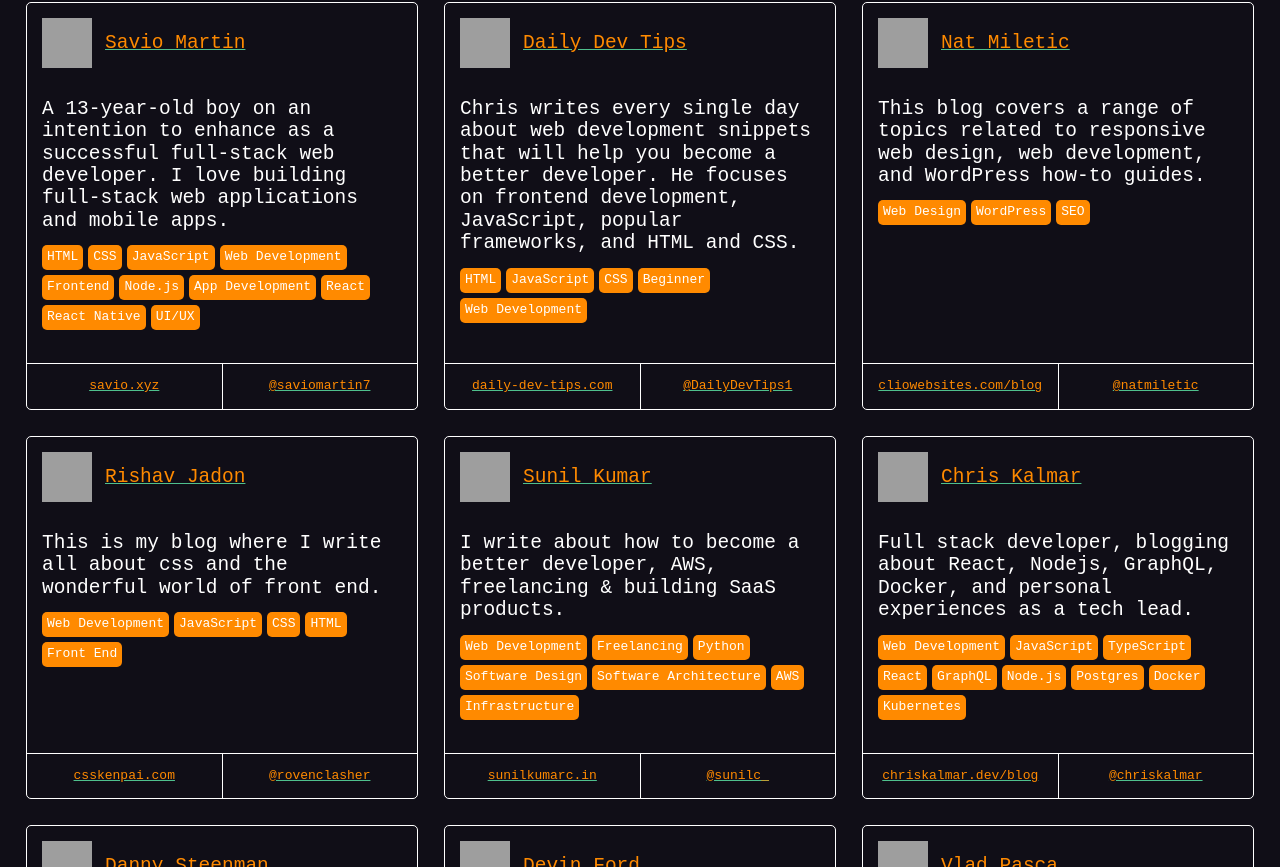
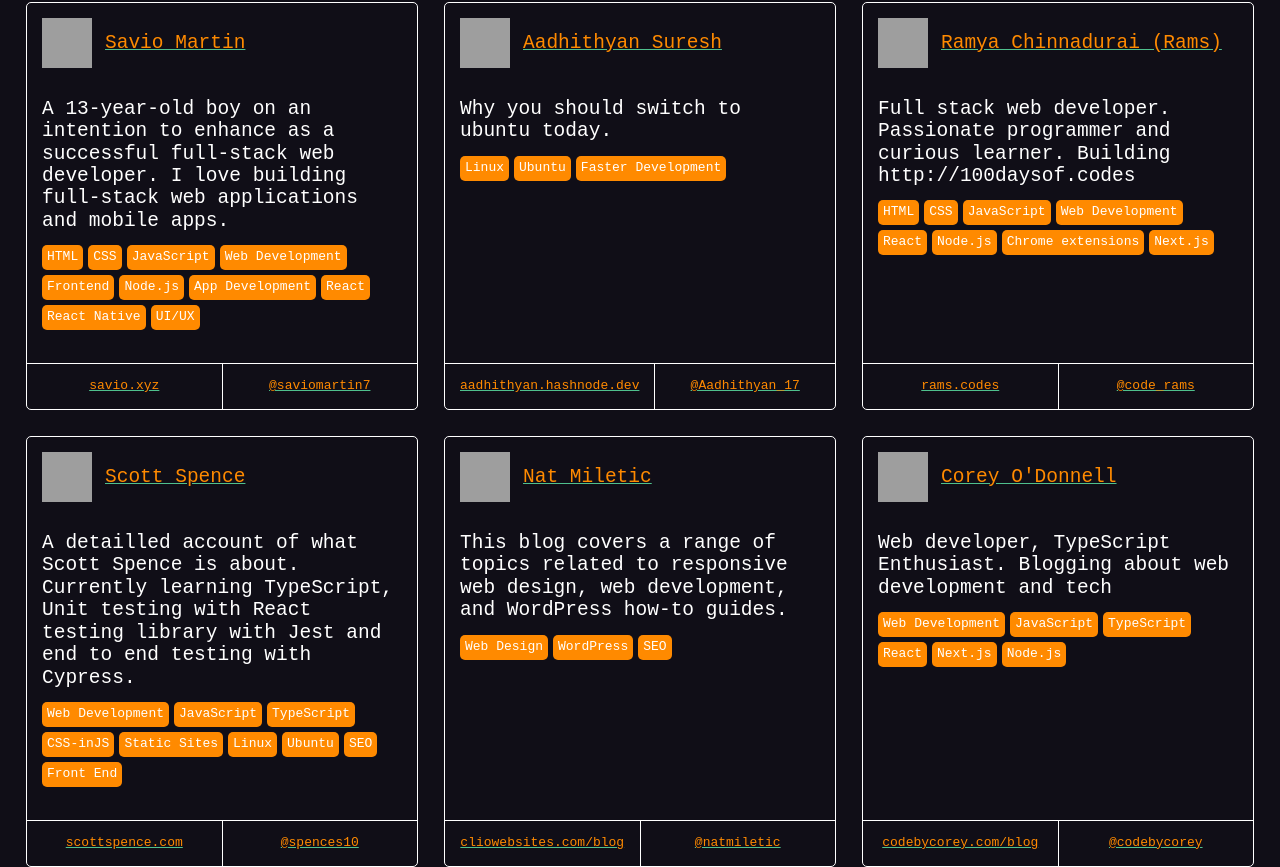
Before and after one commit to markodenic/awesome-tech-blogs, a Nuxt app: page / in a window 1280 px wide. Shown: the part 353-1220 px from the top of the page. Built offline with nearby package versions, Linux system fonts and the light colour scheme; grey boxes are pictures that could not be loaded.

Commit message:
Add Scott Spence

```diff
--- a/data.js
+++ b/data.js
@@ -40,21 +40,6 @@ module.exports = [
       'React',
       'React Native',
       'UI/UX',
-    ],
-  },
-  {
-    name: 'Sunil Kumar',
-    description: 'I write about how to become a better developer, AWS, freelancing & building SaaS products.',
-    url: 'https://sunilkumarc.in',
-    twitter: '@sunilc_',
-    tags: [
-      'Web Development',
-      'Freelancing',
-      'Python',
-      'Software Design',
-      'Software Architecture',
-      'AWS',
-      'Infrastructure'
     ],
   },
   {
@@ -208,5 +193,23 @@ module.exports = [
       'HTML',
       'Front End'
     ],
+  },
+  {
+    name: 'Scott Spence',
+    description: `A detailled account of what Scott Spence is about.
+Currently learning TypeScript, Unit testing with React testing library with Jest and end to end testing with Cypress.`,
+    url: `https://scottspence.com`,
+    twitter: `@spences10`,
+    tags: [
+      'Web Development',
+      'JavaScript',
+      'TypeScript',
+      'CSS-inJS',
+      'Static Sites',
+      'Linux',
+      'Ubuntu',
+      'SEO',
+      'Front End'
+    ],
   }
 ];
```
